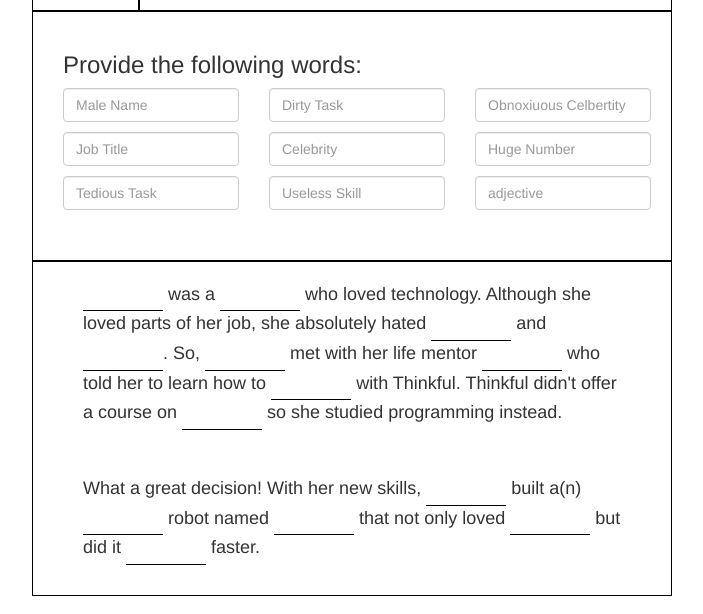
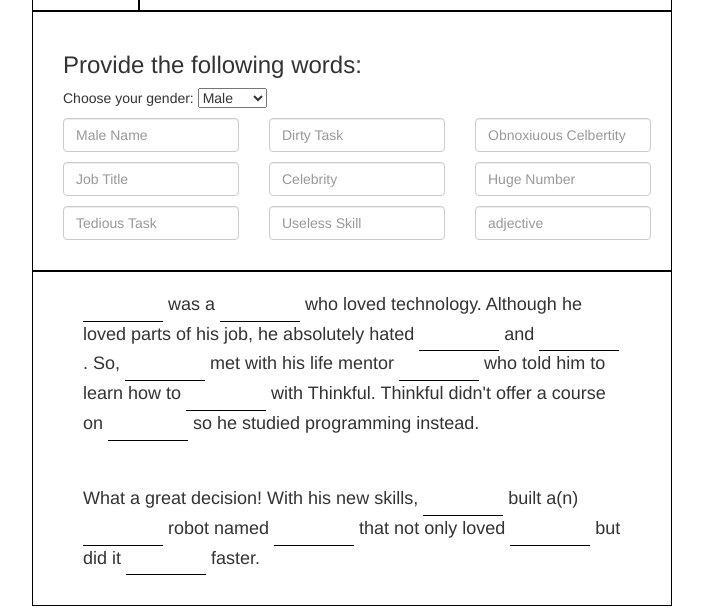
Before and after one commit to jitendragaur/waiterCal, a plain HTML site: page index.html in a window 1280 px wide. Shown: the part 140-754 px from the top of the page, without its empty margins (288-991 px from the left). Drawn offline with nearby package versions, Linux system fonts and the light colour scheme.

Commit message:
added controller and completed aditional challenge

```diff
--- a/index.html
+++ b/index.html
@@ -7,8 +7,8 @@
     <title>ngMadLibs</title>
 </head>
 
-<body ng-app="">
-<div class="container" ng-init="male_name=''">
+<body ng-app="myApp">
+<div class="container">
     <div class="header row">
         <div class="logo-image col-md-2"><img src="images/logo-image.png" alt=""/></div>
         <div class="logo-text col-md-10">
@@ -16,8 +16,17 @@
             <div><h1>Automate This!</h1></div>
         </div>
     </div>
+    <div ng-controller="MyCtrl">
         <div class="row madlibs-input">
             <h3>Provide the following words:</h3>
+            <p>
+                Choose your gender:
+                <select name="" id="" ng-model="gender" class="input">
+                    <option value="he">Male</option>
+                    <option value="she">Female</option>
+                </select>
+            </p>
+
             <div class="row madlibs-form">
                 <div class="col-md-4">
                     <input type="text" class="form-control" placeholder="Male Name" ng-model="male_name">
@@ -55,12 +64,13 @@
         </div>
         <div class="row madlibs-result">
             <p>
-            <span class="blank_text">&nbsp;{{male_name}}</span> was a <span class="blank_text">&nbsp;{{job_title}}</span> who loved technology. Although she loved parts of her job, she absolutely hated  <span class="blank_text">&nbsp;{{tedious_task}}</span> and <span class="blank_text">&nbsp;{{dirty_task}}</span>. So, <span class="blank_text">&nbsp;{{male_name}}</span> met with her life mentor <span class="blank_text">&nbsp;{{celebrity}}</span> who told her to learn how to <span class="blank_text">&nbsp;{{useless_skill}}</span> with Thinkful. Thinkful didn't offer a course on <span class="blank_text">&nbsp;{{useless_skill}}</span> so she studied programming instead.
+                <span class="blank_text">&nbsp;{{male_name}}</span> was a <span class="blank_text">&nbsp;{{job_title}}</span> who loved technology. Although {{gender}} loved parts of {{gender == 'he' ? 'his': 'her'}} job, {{gender}} absolutely hated  <span class="blank_text">&nbsp;{{tedious_task}}</span> and <span class="blank_text">&nbsp;{{dirty_task}}</span>. So, <span class="blank_text">&nbsp;{{male_name}}</span> met with {{gender == 'he' ? 'his': 'her'}}</span> life mentor <span class="blank_text">&nbsp;{{celebrity}}</span> who told {{gender == 'he' ? 'him': 'her'}} to learn how to <span class="blank_text">&nbsp;{{useless_skill}}</span> with Thinkful. Thinkful didn't offer a course on <span class="blank_text">&nbsp;{{useless_skill}}</span> so {{gender}} studied programming instead.
             </p>
             <p>&nbsp;</p>
             <p>
-            What a great decision! With her new skills, <span class="blank_text">&nbsp;{{male_name}}</span> built a(n) <span class="blank_text">&nbsp;{{adjective}}</span> robot named <span class="blank_text">&nbsp;{{obnoxiuous_celbertity}}</span> that not only loved <span class="blank_text">&nbsp;{{dirty_task}}</span> but did it <span class="blank_text">&nbsp;{{huge_number}}</span> faster.
+                What a great decision! With {{gender == 'he' ? 'his': 'her'}} new skills, <span class="blank_text">&nbsp;{{male_name}}</span> built a(n) <span class="blank_text">&nbsp;{{adjective}}</span> robot named <span class="blank_text">&nbsp;{{obnoxiuous_celbertity}}</span> that not only loved <span class="blank_text">&nbsp;{{dirty_task}}</span> but did it <span class="blank_text">&nbsp;{{huge_number}}</span> faster.
             </p>
+        </div>
     </div>
 </div>
 
--- a/script.js
+++ b/script.js
@@ -0,0 +1,5 @@
+angular.module('myApp', [])
+    .controller('MyCtrl', ['$scope', function ($scope) {
+        //default select to male option for gender
+        $scope.gender = 'he';
+    }]);
```
Lines whose indentation alone changed are shown as unchanged.
